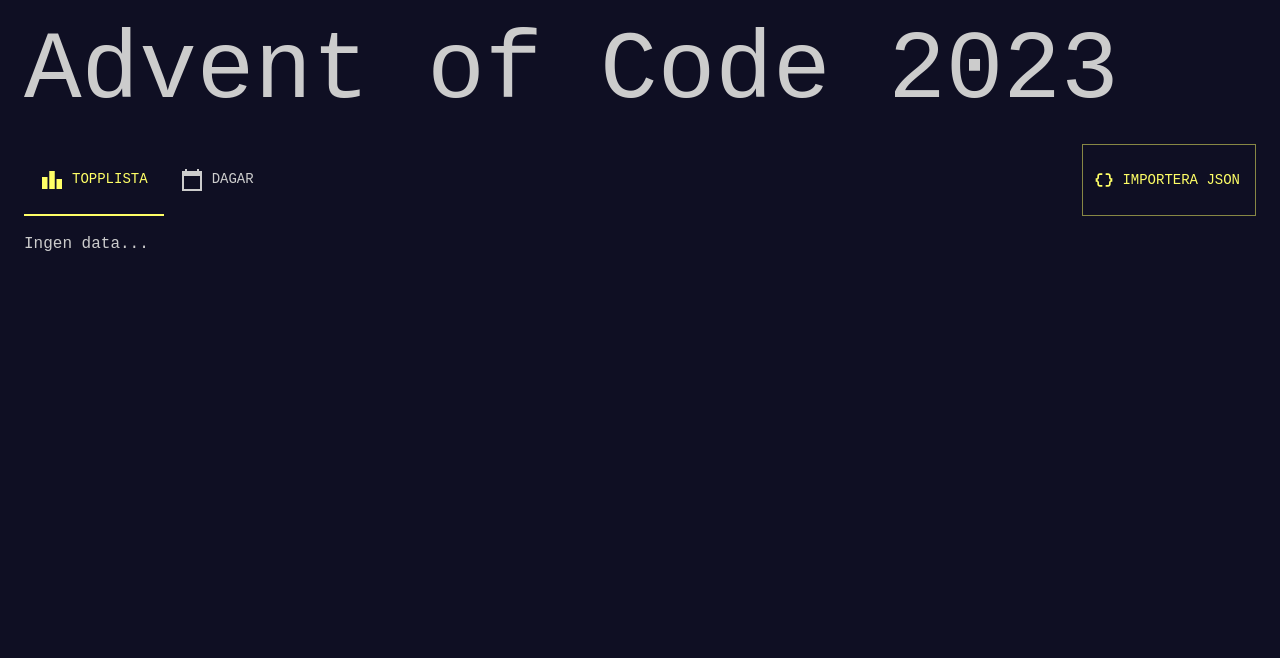
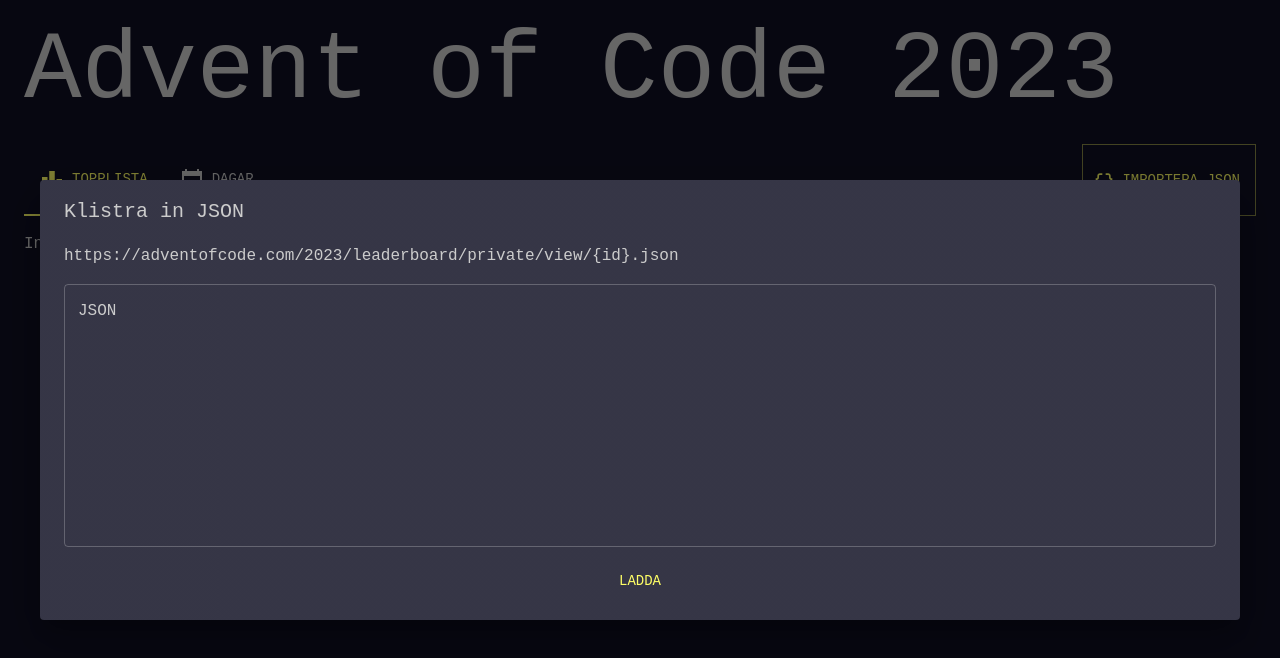
Before and after one commit to nilschristoffer/aoc-x, a React (Create React App) app: page / in a window 1280 px wide. Shown: the top 658 px of the page. Built offline with nearby package versions, Linux system fonts and the light colour scheme.

Commit message:
Default open data modal if no data

```diff
--- a/src/Stats/DataModal/DataModal.tsx
+++ b/src/Stats/DataModal/DataModal.tsx
@@ -27,8 +27,8 @@
   const [jsonData, setJsonData] = React.useState("");
   const [error, setError] = React.useState("");
 
-  const { setLeaderboard } = useAdventOfCodeJson();
-  const [open, setOpen] = React.useState(false);
+  const { setLeaderboard, leaderboard } = useAdventOfCodeJson();
+  const [open, setOpen] = React.useState(!leaderboard);
 
   const handleChange = (event: React.ChangeEvent<HTMLInputElement>) => {
     const { value } = event.target;
```
